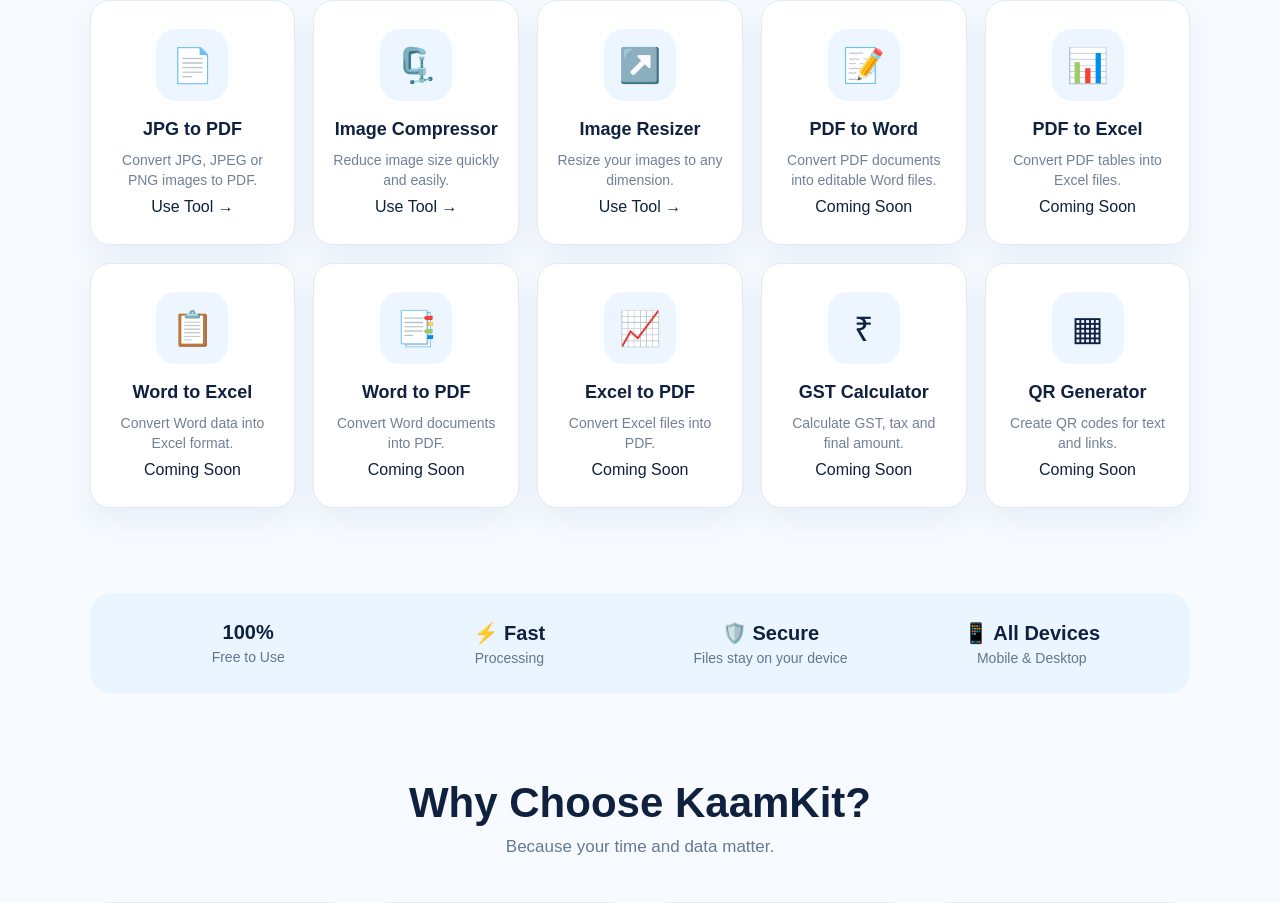
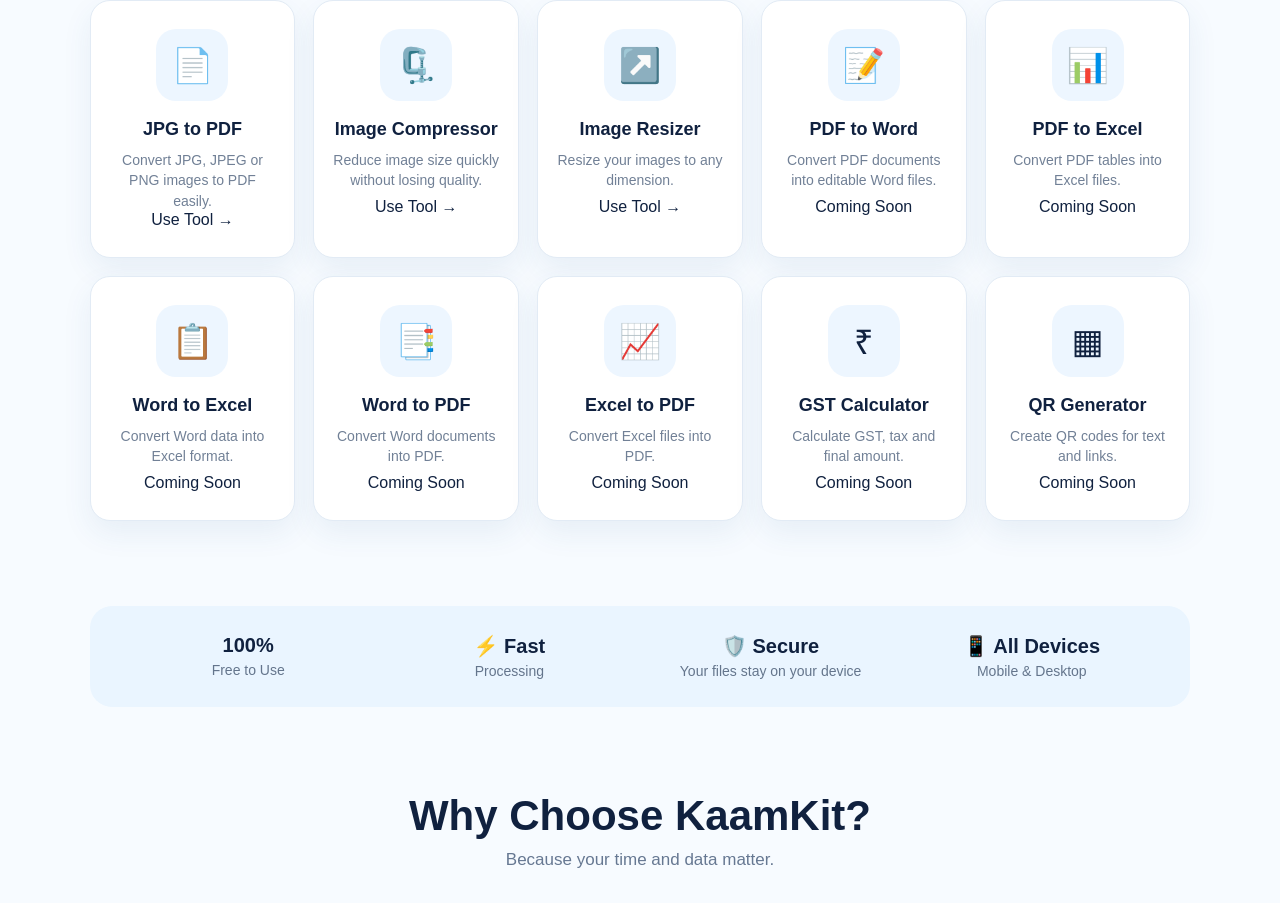
Before and after one commit to kaamkit/Kaamkit, a Next.js app: page /resizer in a window 1280 px wide. Shown: the part 1070-1973 px from the top of the page. Built offline with nearby package versions, Linux system fonts and the light colour scheme.

Commit message:
Refine tool descriptions and update availability flags
Updated tool descriptions for clarity and changed 'active' to 'available' for consistency.

```diff
--- a/app/resizer/page.js
+++ b/app/resizer/page.js
@@ -7,72 +7,72 @@
   {
     name: "JPG to PDF",
     icon: "📄",
-    description: "Convert JPG, JPEG or PNG images to PDF.",
+    description: "Convert JPG, JPEG or PNG images to PDF easily.",
     href: "#jpg-pdf",
-    active: true,
+    available: true,
   },
   {
     name: "Image Compressor",
     icon: "🗜️",
-    description: "Reduce image size quickly and easily.",
+    description: "Reduce image size quickly without losing quality.",
     href: "/compressor",
-    active: true,
+    available: true,
   },
   {
     name: "Image Resizer",
     icon: "↗️",
     description: "Resize your images to any dimension.",
     href: "/resizer",
-    active: true,
+    available: true,
   },
   {
     name: "PDF to Word",
     icon: "📝",
     description: "Convert PDF documents into editable Word files.",
     href: "#tools",
-    active: false,
+    available: false,
   },
   {
     name: "PDF to Excel",
     icon: "📊",
     description: "Convert PDF tables into Excel files.",
     href: "#tools",
-    active: false,
+    available: false,
   },
   {
     name: "Word to Excel",
     icon: "📋",
     description: "Convert Word data into Excel format.",
     href: "#tools",
-    active: false,
+    available: false,
   },
   {
     name: "Word to PDF",
     icon: "📑",
     description: "Convert Word documents into PDF.",
     href: "#tools",
-    active: false,
+    available: false,
   },
   {
     name: "Excel to PDF",
     icon: "📈",
     description: "Convert Excel files into PDF.",
     href: "#tools",
-    active: false,
+    available: false,
   },
   {
     name: "GST Calculator",
     icon: "₹",
     description: "Calculate GST, tax and final amount.",
     href: "#tools",
-    active: false,
+    available: false,
   },
   {
     name: "QR Generator",
     icon: "▦",
     description: "Create QR codes for text and links.",
     href: "#tools",
-    active: false,
+    available: false,
   },
 ];
 
@@ -124,14 +124,14 @@
           format: [image.width, image.height],
         });
 
-        const imageFormat =
+        const format =
           selectedFile.type === "image/png"
             ? "PNG"
             : "JPEG";
 
         pdf.addImage(
           image,
-          imageFormat,
+          format,
           0,
           0,
           image.width,
@@ -182,11 +182,7 @@
           ☰
         </button>
 
-        <div
-          className={`navLinks ${
-            menuOpen ? "open" : ""
-          }`}
-        >
+        <div className={`navLinks ${menuOpen ? "open" : ""}`}>
           <a href="#home">Home</a>
           <a href="#tools">Tools</a>
           <a href="#about">About</a>
@@ -409,21 +405,23 @@
                 {tool.description}
               </p>
 
-              {tool.active === true ? (
+              {/* AVAILABLE TOOLS */}
 
+              {tool.available === true && (
                 <a
                   href={tool.href}
                   className="toolButton"
                 >
                   Use Tool →
                 </a>
+              )}
 
-              ) : (
+              {/* COMING SOON TOOLS */}
 
+              {tool.available === false && (
                 <span className="toolButton comingSoon">
                   Coming Soon
                 </span>
-
               )}
 
             </div>
@@ -450,7 +448,7 @@
 
         <div>
           <strong>🛡️ Secure</strong>
-          <span>Files stay on your device</span>
+          <span>Your files stay on your device</span>
         </div>
 
         <div>
@@ -590,8 +588,6 @@
 
       </footer>
 
-      {/* COPYRIGHT */}
-
       <div className="copyright">
 
         <span>
```
